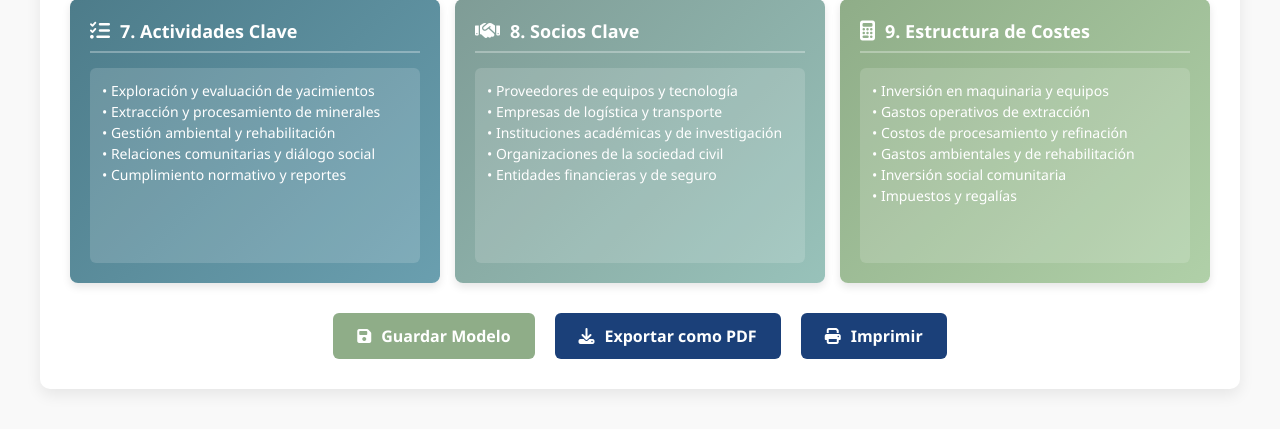
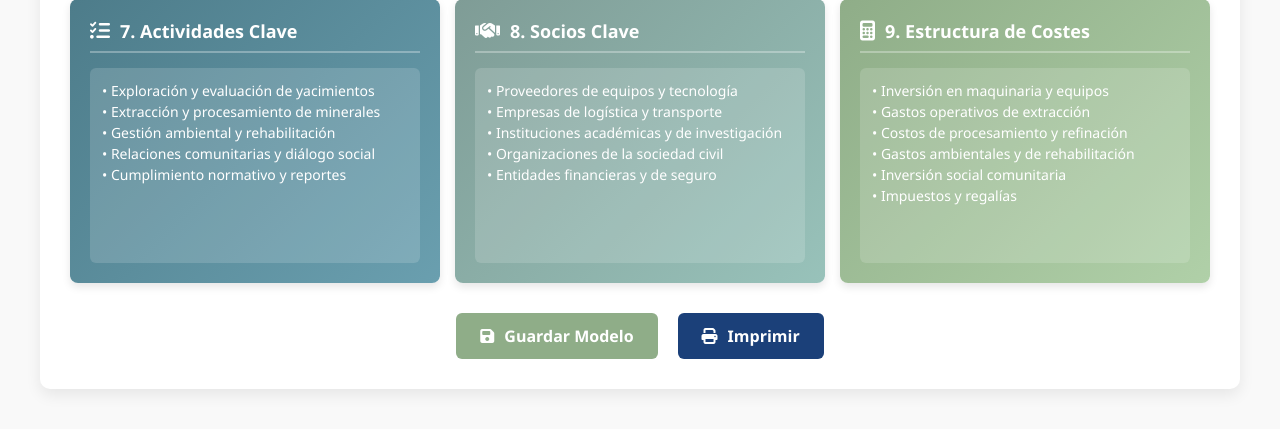
Before and after one commit to andyrdavila-lgtm/mineros, a Flask app: page /canvas in a window 1280 px wide. Shown: the part 994-1423 px from the top of the page. Run offline with Flask 3, Linux system fonts and the light colour scheme; the visitor is signed in with stand-in values (Sample User, id 1).

Commit message:
Update canvas.html

```diff
--- a/templates/canvas.html
+++ b/templates/canvas.html
@@ -668,9 +668,6 @@
                     <button class="action-button save" onclick="saveCanvas()">
                         <i class="fas fa-save"></i> Guardar Modelo
                     </button>
-                    <button class="action-button" onclick="exportCanvas()">
-                        <i class="fas fa-download"></i> Exportar como PDF
-                    </button>
                     <button class="action-button" onclick="printCanvas()">
                         <i class="fas fa-print"></i> Imprimir
                     </button>
```
